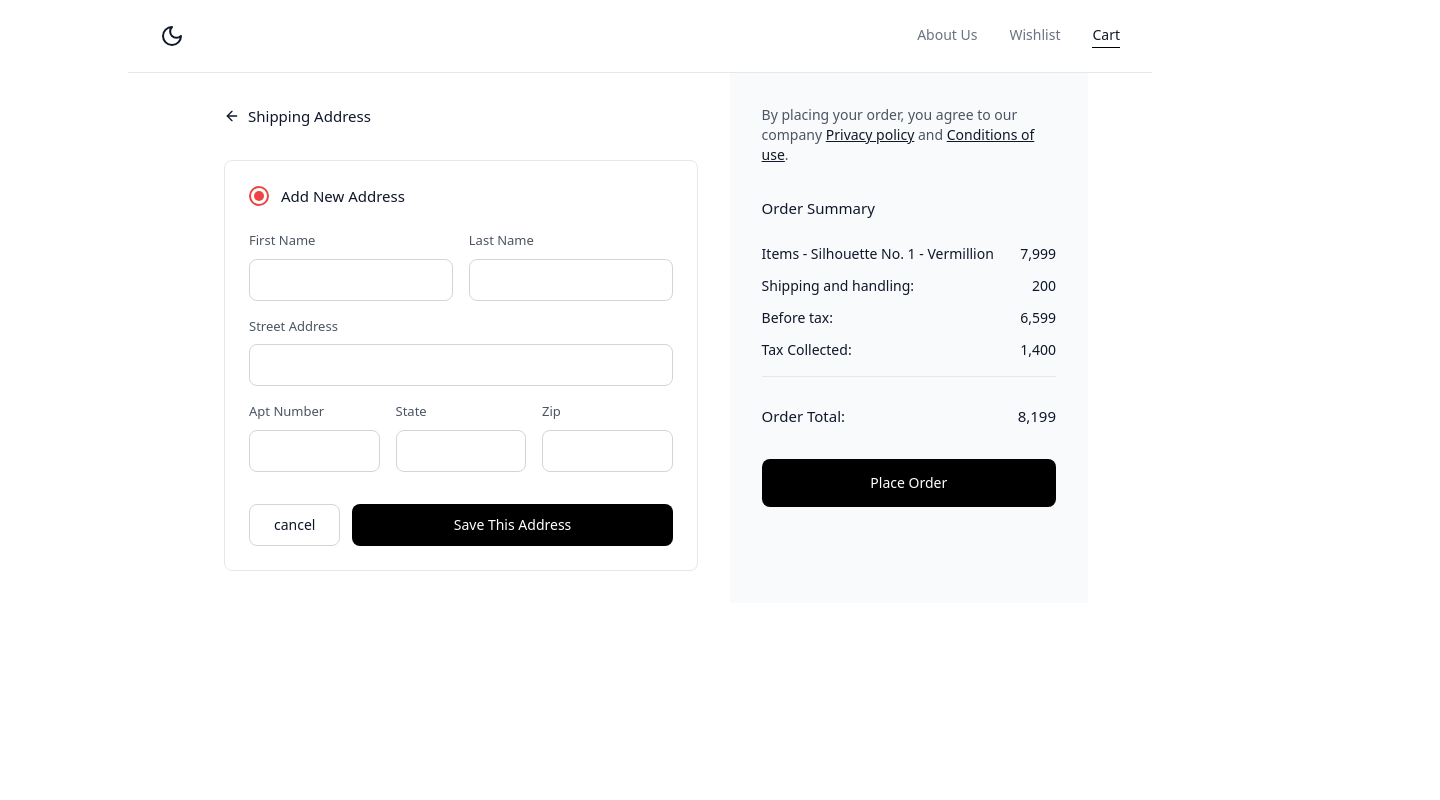
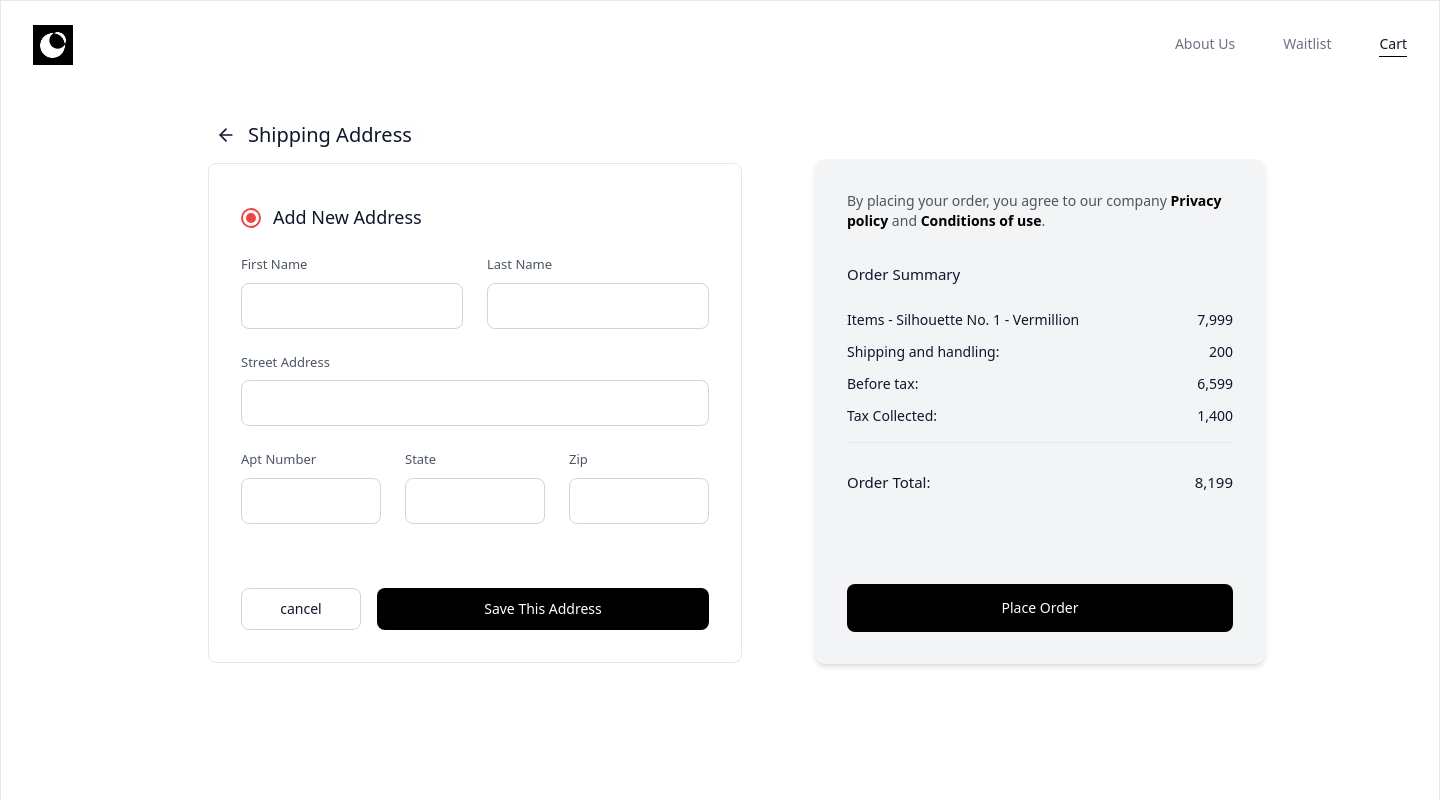
Before and after one commit to Pratith544/eclypse-assignment, a React (Vite) app: page /checkout in a window 1280 px wide. Shown: the top 800 px of the page, 1440 px wide, since content can reach past the window. Built offline with nearby package versions, Linux system fonts and the light colour scheme.

Commit message:
Made changes to checkout page

```diff
--- a/src/screens/CheckoutPage.tsx
+++ b/src/screens/CheckoutPage.tsx
@@ -3,129 +3,119 @@ import { MoonIcon, ArrowLeft } from 'lucide-react';
 import { useNavigate } from "react-router-dom";
 import { Link } from "react-router-dom";
 
+
 const CheckoutPage: React.FC = () => {
     const navigate = useNavigate();
 
   return (
-    <div className="w-full max-w-5xl bg-white rounded-lg overflow-hidden mx-auto">
+    <div className="w-[1440px] h-[1024px] bg-white mx-auto flex flex-col relative shadow-lg border border-[#E5E7EB] overflow-hidden">
       {/* Header */}
-      <div className="px-8 py-6 flex justify-between items-center border-b border-gray-200">
+      <div className="px-8 py-6 flex justify-start items-center ">
         <div
-  className="w-24 cursor-pointer"
+          className="w-10 h-10 bg-[url(/frame-8.png)] bg-cover bg-center cursor-pointer hover:scale-110 transition-transform"
           onClick={() => navigate("/")}
->
-  <MoonIcon className="h-6 w-6 hover:scale-110 transition-transform" />
-</div>
-
-        <div className="flex gap-8 justify-end flex-1">
+        ></div>
+        <div className="flex gap-12 justify-end flex-1">
           <Link
             to="/aboutus"
             className="text-gray-500 text-sm hover:font-medium hover:text-gray-900 transition-all"
           >
             About Us
           </Link>
-
-          <a href="#" className="text-gray-500 text-sm hover:font-medium hover:text-gray-900 transition-all">Wishlist</a>
+          <a href="#" className="text-gray-500 text-sm hover:font-medium hover:text-gray-900  transition-all">Waitlist</a>
           <a href="#" className="text-gray-900 text-sm border-b border-black pb-0.5 hover:font-medium transition-all">Cart</a>
         </div>
       </div>
-
       {/* Main Content */}
-      <div className="flex flex-col md:flex-row max-w-4xl mx-auto">
+      <div className="flex flex-row justify-center items-start flex-1 w-full h-full gap-[40px]">
         {/* Left Column - Shipping Address */}
-        <div className="p-8 w-full md:w-3/5">
+        <div className="bg-white border border-white rounded-[10px] p-[32px] w-[600px] min-h-[600px] flex flex-col justify-start">
           {/* Back Navigation */}
           <div
             onClick={() => navigate("/")}
-  className="flex items-center gap-2 mb-8 cursor-pointer"
+            className="flex items-center gap-1 mb-4 cursor-pointer pl-2"
           >
-  <ArrowLeft className="h-4 w-4" />
-  <span className="font-medium text-[15px]">Shipping Address</span>
+            <ArrowLeft className="h-5 w-5" />
+            <span className="font-medium text-[20px] bg-[#fbfafb] bg-opacity-20 px-2 rounded-sm leading-tight" >Shipping Address</span>
           </div>
-
-
           {/* Address Form */}
-          <div className="border border-gray-200 rounded-lg p-6">
-            <div className="flex items-center mb-6">
+          <div className="border border-gray-200 rounded-lg p-8 h-[500px] flex flex-col">
+            <div className="flex items-center mb-6 mt-2">
               <div className="w-5 h-5 border-2 border-red-500 rounded-full flex items-center justify-center mr-3">
                 <div className="w-2.5 h-2.5 bg-red-500 rounded-full"></div>
               </div>
-              <span className="font-medium text-[15px]">Add New Address</span>
+              <span className="font-medium text-[18px]">Add New Address</span>
             </div>
-
-            <div className="grid grid-cols-2 gap-4 mb-4">
+            <div className="flex flex-col gap-6 flex-1">
+              <div className="grid grid-cols-2 gap-6">
                 <div>
                   <label className="block text-[13px] mb-2 text-gray-600">First Name</label>
                   <input
                     type="text"
-                  className="w-full border border-gray-300 rounded-lg p-2.5 text-sm focus:outline-none focus:ring-1 focus:ring-gray-400"
+                    className="w-full border border-gray-300 rounded-lg p-3 text-sm focus:outline-none focus:ring-1 focus:ring-gray-400"
                   />
                 </div>
                 <div>
                   <label className="block text-[13px] mb-2 text-gray-600">Last Name</label>
                   <input
                     type="text"
-                  className="w-full border border-gray-300 rounded-lg p-2.5 text-sm focus:outline-none focus:ring-1 focus:ring-gray-400"
+                    className="w-full border border-gray-300 rounded-lg p-3 text-sm focus:outline-none focus:ring-1 focus:ring-gray-400"
                   />
                 </div>
               </div>
-
-            <div className="mb-4">
+              <div>
                 <label className="block text-[13px] mb-2 text-gray-600">Street Address</label>
                 <input
                   type="text"
-                className="w-full border border-gray-300 rounded-lg p-2.5 text-sm focus:outline-none focus:ring-1 focus:ring-gray-400"
+                  className="w-full border border-gray-300 rounded-lg p-3 text-sm focus:outline-none focus:ring-1 focus:ring-gray-400"
                 />
               </div>
-
-            <div className="grid grid-cols-3 gap-4 mb-8">
+              <div className="grid grid-cols-3 gap-6">
                 <div>
                   <label className="block text-[13px] mb-2 text-gray-600">Apt Number</label>
                   <input
                     type="text"
-                  className="w-full border border-gray-300 rounded-lg p-2.5 text-sm focus:outline-none focus:ring-1 focus:ring-gray-400"
+                    className="w-full border border-gray-300 rounded-lg p-3 text-sm focus:outline-none focus:ring-1 focus:ring-gray-400"
                   />
                 </div>
                 <div>
                   <label className="block text-[13px] mb-2 text-gray-600">State</label>
                   <input
                     type="text"
-                  className="w-full border border-gray-300 rounded-lg p-2.5 text-sm focus:outline-none focus:ring-1 focus:ring-gray-400"
+                    className="w-full border border-gray-300 rounded-lg p-3 text-sm focus:outline-none focus:ring-1 focus:ring-gray-400"
                   />
                 </div>
                 <div>
                   <label className="block text-[13px] mb-2 text-gray-600">Zip</label>
                   <input
                     type="text"
-                  className="w-full border border-gray-300 rounded-lg p-2.5 text-sm focus:outline-none focus:ring-1 focus:ring-gray-400"
+                    className="w-full border border-gray-300 rounded-lg p-3 text-sm focus:outline-none focus:ring-1 focus:ring-gray-400"
                   />
                 </div>
               </div>
-
-            <div className="flex gap-3">
-              <button className="border border-gray-300 rounded-lg py-2.5 px-6 text-sm hover:bg-gray-50 transition-colors">
-                cancel
-              </button>
-              <button className="bg-black text-white rounded-lg py-2.5 px-6 flex-1 text-sm hover:bg-gray-900 transition-colors">
-                Save This Address
-              </button>
+            </div>
+            <div className="flex gap-4 mt-8">
+              <button className="border border-gray-300 rounded-lg py-2.5 px-6 text-sm hover:bg-gray-50 transition-colors w-[120px]">cancel</button>
+              <button className="bg-black text-white rounded-lg py-2.5 px-6 flex-1 text-sm hover:bg-gray-900 transition-colors">Save This Address</button>
             </div>
           </div>
         </div>
+        {/* Right Column - Order Summary */}
+        <div className="flex flex-col gap-0 w-[450px] min-h-[600px] mt-[70px]">
+          {/* Shipping Address Card (Right) */}
 
-        {/* Right Column - Order Summary */}
-        <div className="bg-gray-50 p-8 w-full md:w-2/5">
+          {/* Order Summary Card (Right) */}
+          <div className="bg-gray-100 p-[32px] w-[450px] min-h-[505px] rounded-[10px] shadow-md flex flex-col justify-between">
+            <div>
               <div className="mb-8 text-sm text-gray-600">
                 <p>
                   By placing your order, you agree to our company{" "}
-              <a href="#" className="underline text-gray-900 hover:font-medium transition-all">Privacy policy</a> and{" "}
-              <a href="#" className="underline text-gray-900 hover:font-medium transition-all">Conditions of use</a>.
+                  <a href="#" className=" text-black font-semibold hover:font-medium transition-all">Privacy policy</a> and{" "}
+                  <a href="#" className=" text-black font-semibold hover:font-medium transition-all">Conditions of use</a>.
                 </p>
               </div>
-
               <div className="mb-8">
                 <h3 className="font-medium text-[15px] mb-6">Order Summary</h3>
-
                 <div className="space-y-3">
                   <div className="flex justify-between text-sm">
                     <span>Items - Silhouette No. 1 - Vermillion</span>
@@ -143,17 +133,15 @@ const CheckoutPage: React.FC = () => {
                     <span>Tax Collected:</span>
                     <span>1,400</span>
                   </div>
-
                   <div className="flex justify-between pt-4 font-medium text-[15px]">
                     <span>Order Total:</span>
                     <span>8,199</span>
                   </div>
                 </div>
               </div>
-
-          <button className="bg-black text-white rounded-lg py-3.5 w-full text-sm font-medium hover:bg-gray-900 transition-colors">
-            Place Order
-          </button>
+            </div>
+            <button className="bg-black text-white rounded-lg py-3.5 w-full text-sm font-medium hover:bg-gray-900 transition-colors mt-4">Place Order</button>
+          </div>
         </div>
       </div>
     </div>
```
Lines whose indentation alone changed are shown as unchanged.
